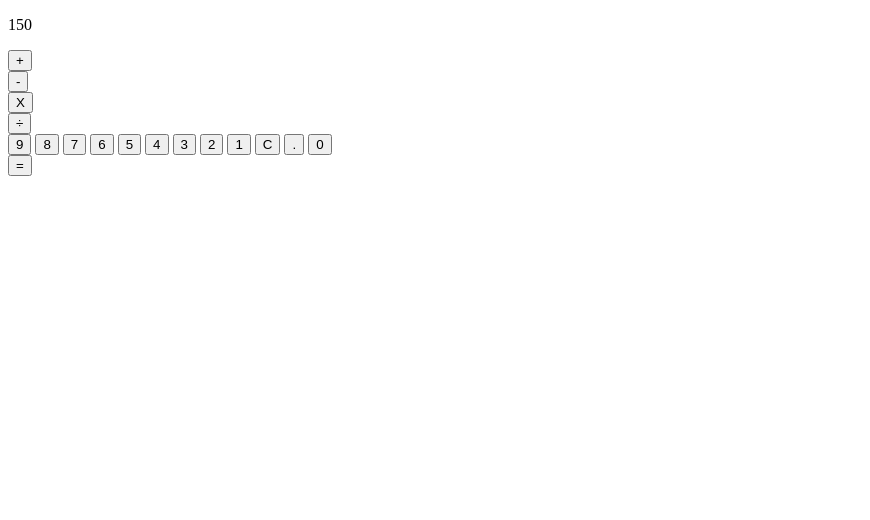
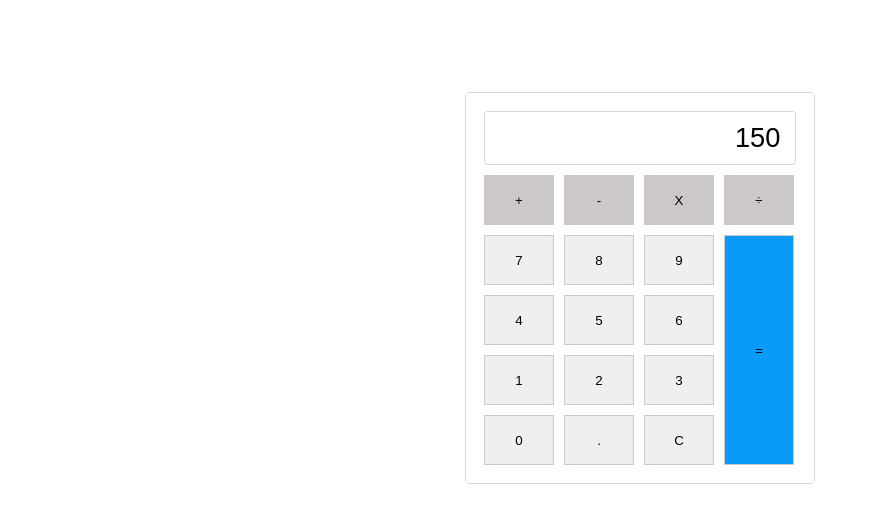
Before and after one commit to gabrielSo0/calculator, a plain HTML site: page index.html in a window 1280 px wide. Shown: the whole page, without its empty margins (0-870 px from the left). Drawn offline with Linux system fonts and the light colour scheme.

Commit message:
Styling the page with css3

```diff
--- a/css/style.css
+++ b/css/style.css
@@ -0,0 +1,95 @@
+* {
+    box-sizing: border-box;
+}
+
+div.container {
+    display: flex;
+    flex-direction: column;
+    align-items: center;
+    justify-content: center;
+    height: 70vh;
+}
+
+div.border {
+    border: 1px solid rgb(221, 215, 215);
+    padding: 18px;
+    border-radius: 5px;
+    background-color: white;
+}
+
+div.display {
+    border: 1px solid rgb(221, 215, 215);
+    border-radius: 3px;
+    display: grid;
+    grid-template-columns: 70px 70px 70px 70px;
+    column-gap: 10px;
+    margin-bottom: 10px;
+    background-color: white;
+}
+
+div.display p {
+    grid-column-start: 4;
+    font-family: Arial, Helvetica, sans-serif;
+    font-size: 1.7em;
+    margin: 10px;
+    font-weight: bo;
+}
+
+div.operations {
+    display: grid;
+    grid-template-columns: 70px 70px 70px 70px;
+    grid-template-rows: 50px;
+    column-gap: 10px;
+    margin-bottom: 10px;
+}
+
+div.operations button {
+    background-color: rgb(204, 200, 200);
+    border: 1px solid rgb(207, 199, 199);
+    cursor: pointer;
+}
+
+div.operations button:hover {
+    background-color: rgb(209, 203, 203);
+}
+
+div.operations button:active {
+    background-color: rgb(158, 153, 153);
+}
+
+div.numbers {
+    display: grid;
+    grid-template-columns: 70px 70px 70px 70px;
+    grid-template-rows: 50px 50px 50px 50px;
+    column-gap: 10px;
+    row-gap: 10px;
+}
+
+div.numbers button {
+    border: 1px solid rgb(207, 199, 199);
+    cursor: pointer;
+}
+
+
+div.numbers button:hover {
+    background-color: rgb(231, 223, 223);
+}
+
+div.numbers button:active {
+    background-color: rgb(212, 208, 208);
+}
+
+div.numbers button.equal:hover {
+    background-color: rgb(44, 150, 221);
+}
+
+div.numbers button.equal:active {
+    background-color: rgb(40, 127, 185);
+}
+
+button.equal {
+    grid-column-start: 4;
+    grid-row-start: 1;
+    grid-row-end: 5;
+    background-color: rgb(10, 154, 250);
+}
--- a/index.html
+++ b/index.html
@@ -1,47 +1,46 @@
 <!DOCTYPE html>
 <html lang="en">
+
 <head>
     <meta charset="UTF-8">
     <meta http-equiv="X-UA-Compatible" content="IE=edge">
     <meta name="viewport" content="width=device-width, initial-scale=1.0">
     <title>Calculator</title>
+    <link rel="stylesheet" href="css/style.css">
 </head>
+
 <body>
     <div class="container">
-        <div class="display">
-            <p>150</p>
-        </div>
-        <div class="operations">
-            <div class="sum">
+        <div class="border">
+            <div class="display">
+                <p>150</p>
+            </div>
+            <div class="operations">
                 <button class="sum-button">+</button>
-            </div>
-            <div class="subtraction">
+
                 <button class="sub-button">-</button>
-            </div>
-            <div class="multiplication">
+
                 <button class="mult-button">X</button>
-            </div>
-            <div class="division">
+
                 <button class="div-button">&divide;</button>
             </div>
-        </div>
-        <div class="numbers">
-            <button>9</button>
-            <button>8</button>
-            <button>7</button>
-            <button>6</button>
-            <button>5</button>
-            <button>4</button>
-            <button>3</button>
-            <button>2</button>
-            <button>1</button>
-            <button>C</button>
-            <button>.</button>
-            <button>0</button>
-        </div>
-        <div class="equal">
-            <button>=</button>
+            <div class="numbers">
+                <button>7</button>
+                <button>8</button>
+                <button>9</button>
+                <button>4</button>
+                <button>5</button>
+                <button>6</button>
+                <button class="equal">=</button>
+                <button>1</button>
+                <button>2</button>
+                <button>3</button>
+                <button>0</button>
+                <button>.</button>
+                <button>C</button>
+            </div>
         </div>
     </div>
 </body>
+
 </html>
```
